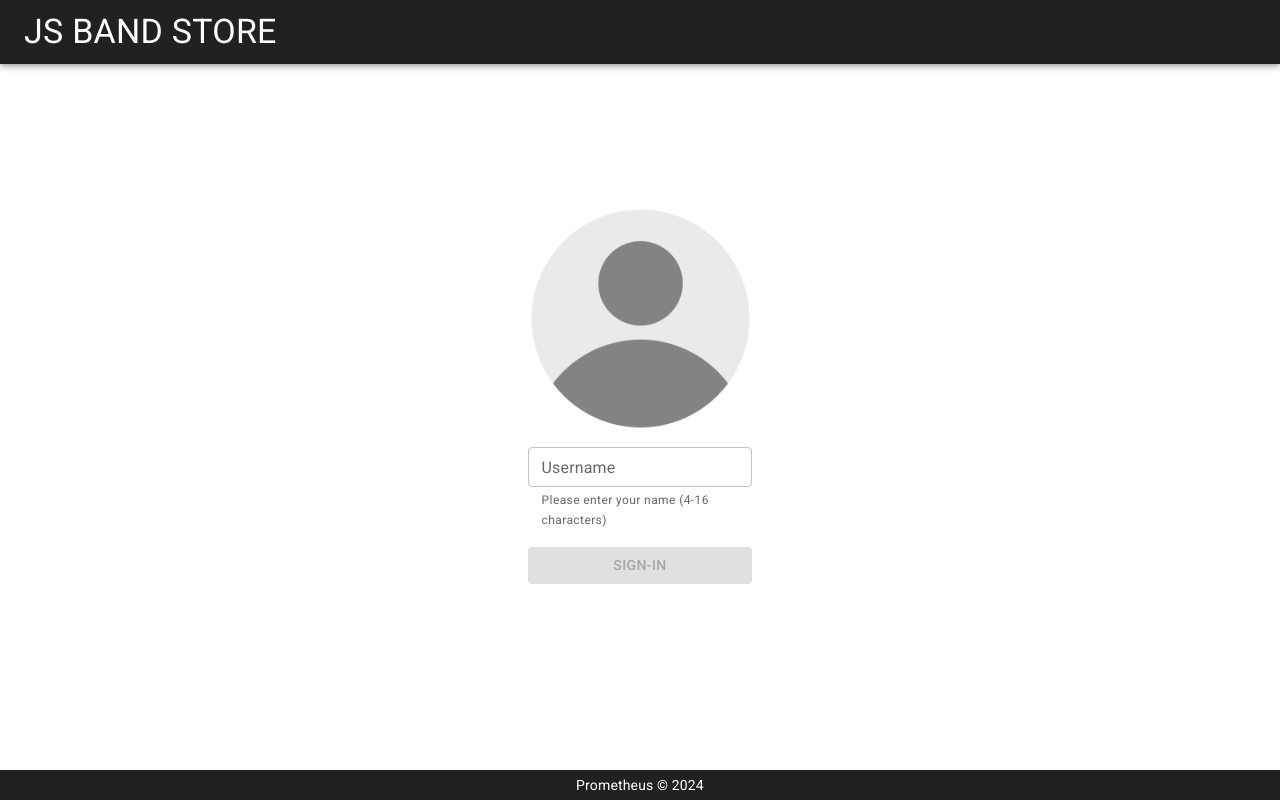
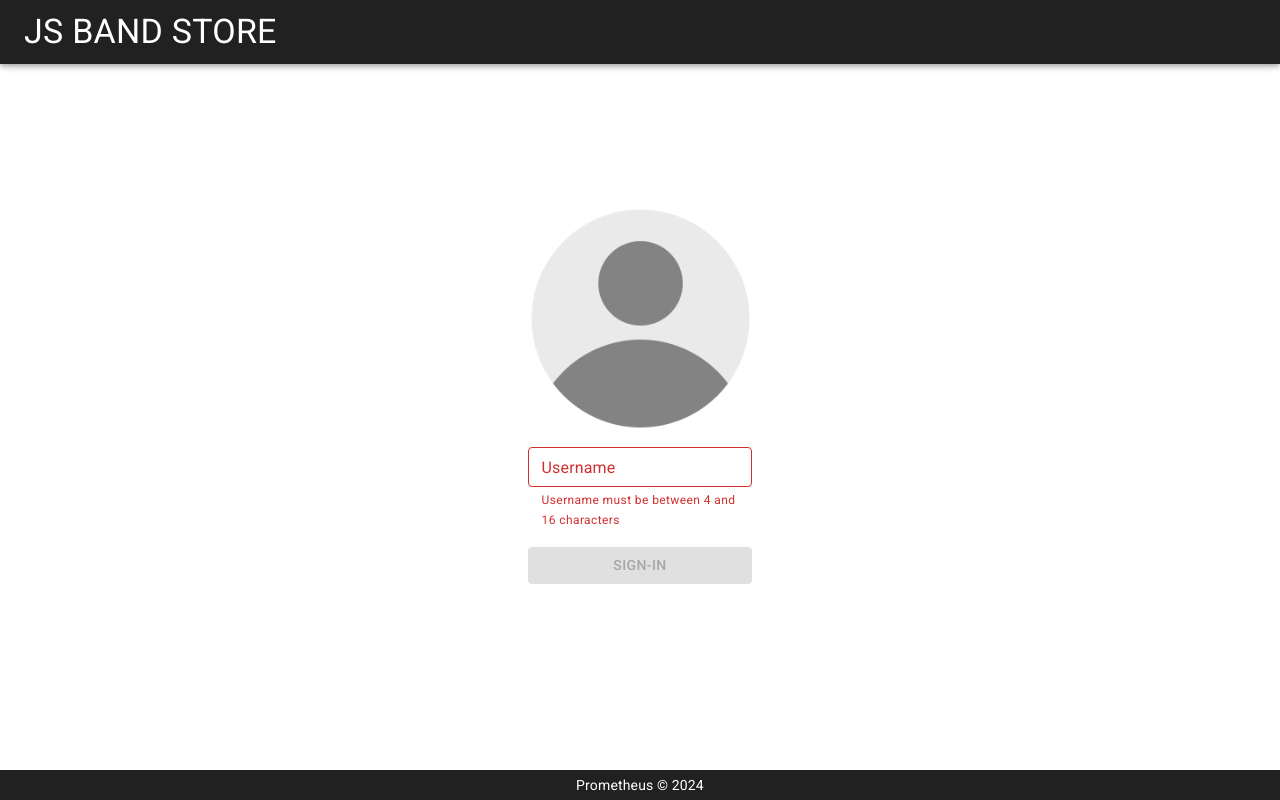
Before and after one commit to bilets/JS-BandStore-react-redux-typescript-mui, a React (Vite) app: page / in a window 1280 px wide. Built offline with nearby package versions, Linux system fonts and the light colour scheme.

Commit message:
added  e.preventDefault() in handleKeyDown and improve username validation and input handling in SignIn component

```diff
--- a/src/routes/SignIn.tsx
+++ b/src/routes/SignIn.tsx
@@ -12,21 +12,24 @@ export default function SignIn({ addUsername }: SignInProps) {
   const [username, setUsername] = useState<string>('');
 
   const handleInputChange = (e: ChangeEvent<HTMLInputElement>): void => {
-    setUsername(e.target.value);
+    setUsername(e.target.value.trim());
   };
 
   const handleSignIn = (): void => {
     if (username.length >= 4 && username.length <= 16) {
+      addUsername(username);
       navigate('books');
-      addUsername(username);
     }
   };
 
   const handleKeyDown = (e: KeyboardEvent<HTMLInputElement>): void => {
-    if (e.key === 'Enter') {
+    if (e.key === 'Enter' && username.length >= 4 && username.length <= 16) {
+      e.preventDefault();
       handleSignIn();
     }
   };
+
+  const isSignInDisabled = username.length < 4 || username.length > 16;
 
   return (
     <Stack
@@ -48,13 +51,16 @@ export default function SignIn({ addUsername }: SignInProps) {
         value={username}
         onChange={handleInputChange}
         onKeyDown={handleKeyDown}
-        helperText="Please enter your name (4-16 characters)"
+        helperText={
+          isSignInDisabled && 'Username must be between 4 and 16 characters'
+        }
+        error={isSignInDisabled}
         size="small"
         fullWidth
       />
       <Button
         variant="contained"
-        disabled={username.length < 4 || username.length > 16}
+        disabled={isSignInDisabled}
         onClick={handleSignIn}
         fullWidth
       >
```
